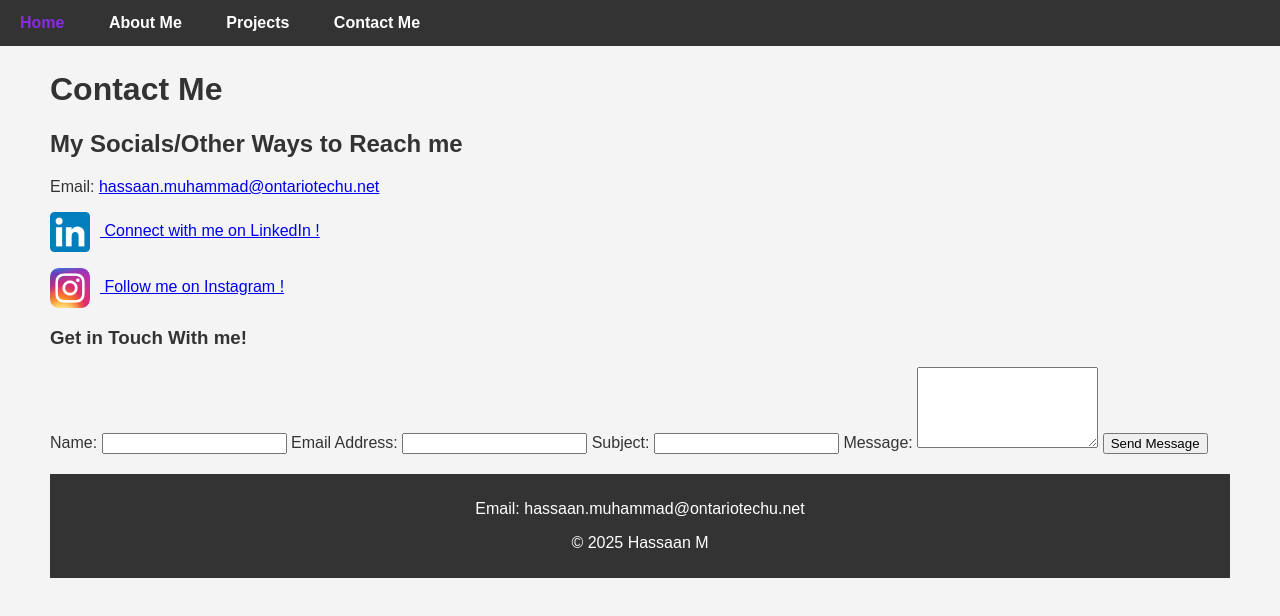
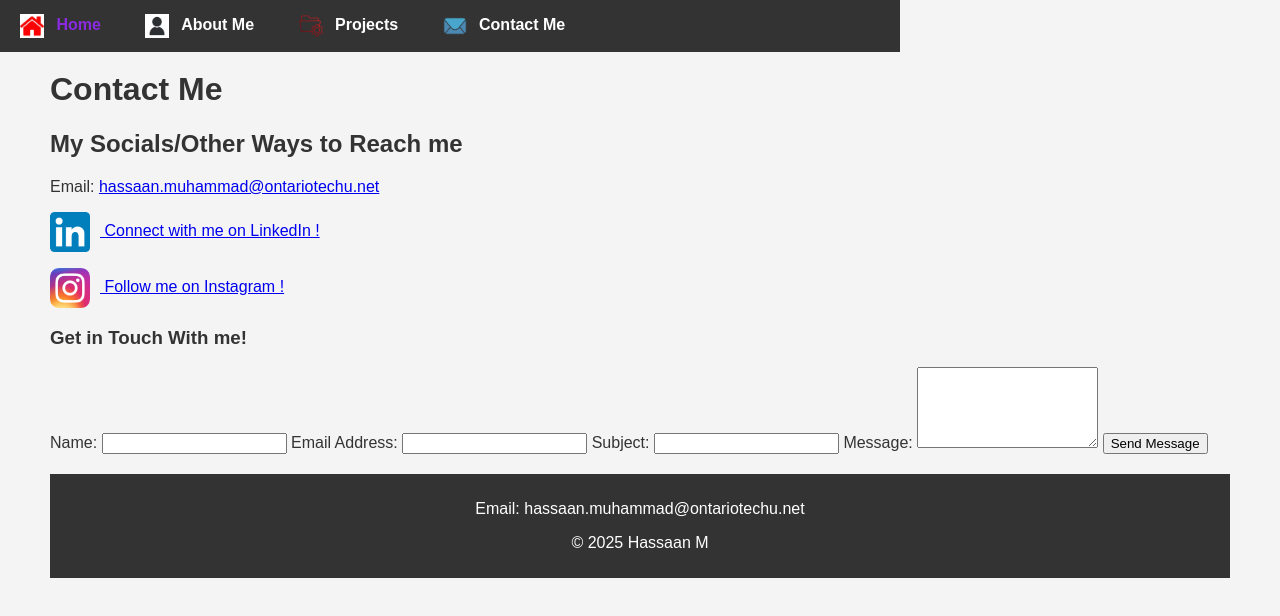
Before and after one commit to hassaanmuhammad-prog/my-portfolio-site, a plain HTML site: page contact.html in a window 1280 px wide. Drawn offline with Linux system fonts and the light colour scheme.

Commit message:
Added icons to navigation bar and updated styling

```diff
--- a/contact.html
+++ b/contact.html
@@ -27,10 +27,22 @@
 <!-- Nav bar -->
 <nav>
     <ul class="navigationbar">
-        <li>    <a href="index.html">Home</a>       </li>
-        <li>    <a href="about.html">About Me</a>   </li>
-        <li>    <a href="projects.html">Projects</a> </li>
-        <li> <a href="contact.html">Contact Me</a>  </li>
+        <li>    <a href="index.html">
+            <img src="images/homeicon.jpg" alt="Home Icon" class="nav-icon">
+            Home</a>
+        </li>
+        <li>    <a href="about.html">
+            <img src="images/aboutmeicon.jpg" alt="About Icon" class="nav-icon">
+
+            About Me</a>
+        </li>
+        <li>    <a href="projects.html">
+            <img src="images/projectsicon.png" alt="Projects Icon" class="nav-icon">
+
+            Projects</a> </li>
+        <li> <a href="contact.html">
+            <img src="images/contactmeicon.jpg" alt="Contact icon" class="nav-icon">
+            Contact Me</a>  </li>
     </ul>
  </nav>
 
--- a/style.css
+++ b/style.css
@@ -14,15 +14,19 @@ body {
 .navigationbar {
     list-style-type: none;
     background-color: #333;
-    margin: 0;
+    margin: 0 auto;
     padding: 0;
     overflow: hidden;
-
     position: fixed;
     top: 0;
     left: 0;
     width: 100%;
+    max-width: 900px;
     z-index: 1000;
+
+    display: flex;
+    justify-content: center;
+    align-items: center;
 
 }
 
@@ -50,6 +54,13 @@ body {
 
 }
 
+.nav-icon {
+    width: 24px;
+    height: auto;
+    vertical-align: middle;
+    margin-right: 8px;
+}
+
 footer {
     background-color: #333;      /* dark footer to match navbar */
     color: white;                /* footer text color */
```
Also changed, not shown: about.html (+16 -5 lines), index.html (+14 -8 lines), projects.html (+14 -8 lines).
